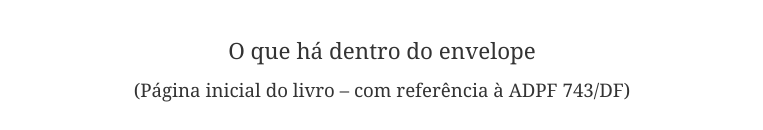
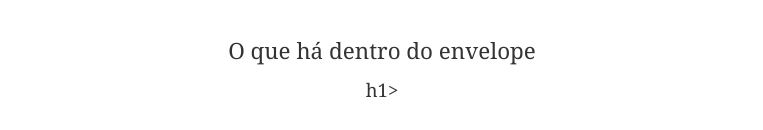
Before and after one commit to erigutembergmeneses-jpg/segredo-do-envelope, a plain HTML site: page index.html in a window 1280 px wide. Shown: the top 130 px of the page, without its empty margins (258-1021 px from the left). Drawn offline with Linux system fonts and the light colour scheme.

Commit message:
Update index.html

```diff
--- a/index.html
+++ b/index.html
@@ -63,7 +63,7 @@
   </style>
 </head>
 <body>
-  <h1>O que há dentro do envelope<br><small>(Página inicial do livro – com referência à ADPF 743/DF)</small></h1>
+  <h1>O que há dentro do envelope<br><small>h1>
 
   <p>Ninguém jamais viu o Réu Fantasma.<br>
   Não porque ele não exista — mas porque o sistema o apagou duas vezes:<br>
```
